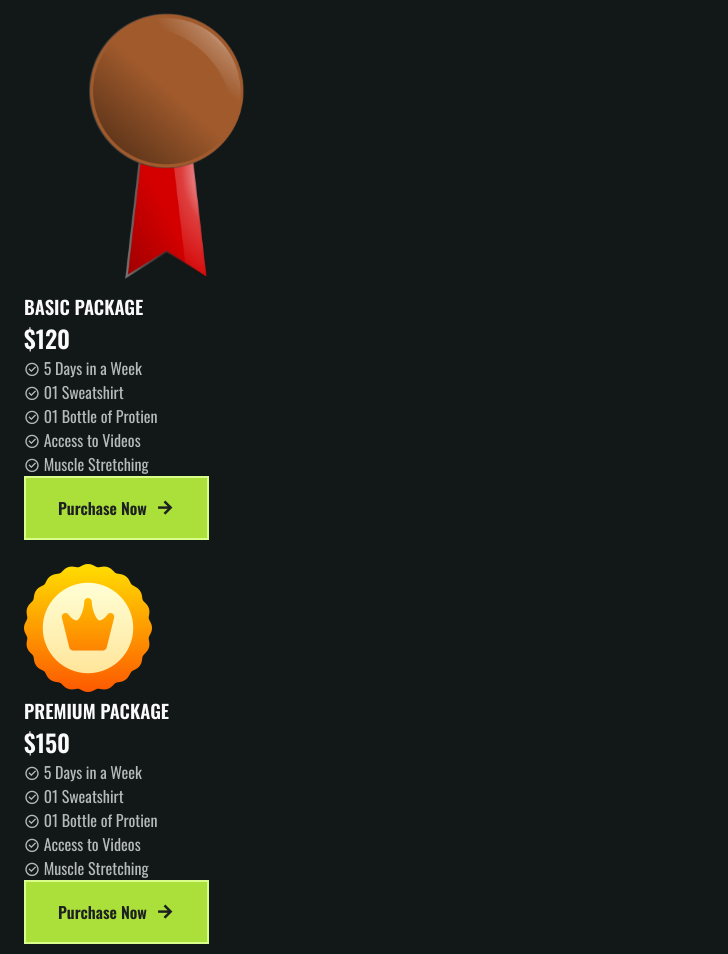
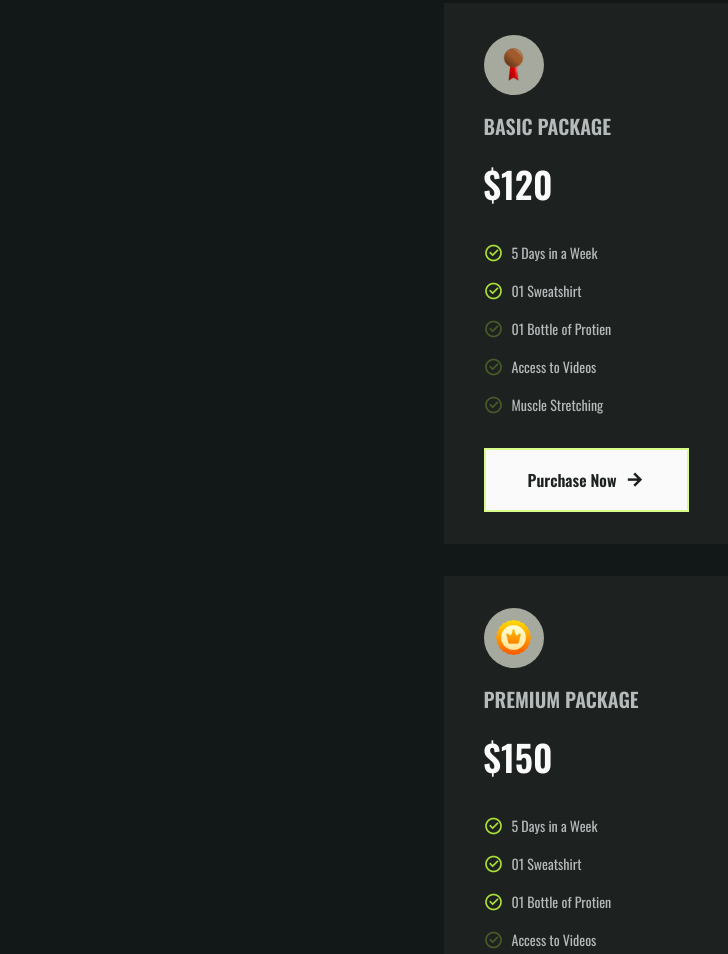
Before and after one commit to Izzyharvin/CardioApe, a website: page homepage.html in a window 1280 px wide. Shown: the part 3435-4389 px from the top of the page, without its empty margins (0-728 px from the left). Drawn offline with nearby package versions, Linux system fonts and the light colour scheme; a web font is replaced by a local one.

Commit message:
finish program plan

```diff
--- a/css/style.css
+++ b/css/style.css
@@ -556,7 +556,69 @@ img {
 /*---------------------------/////////// XI. PRICING /////////// ---------------------------*/
 .pricing__container {
   grid-template-columns: 285px;
-  justify-contentL
+  justify-content: center;
+  row-gap: 2rem;
+}
+
+.pricing__card, .pricing__shape, .pricing__list {
+  display: grid;
+}
+
+.pricing__card {
+  row-gap: 2rem;
+  background-color: hsla(79, 6%, 64%, .07);
+  padding: 2rem 2.5rem;
+}
+
+.pricing__img {
+  width: 35px;
+}
+
+.pricing__shape {
+  width: 60px;
+  height: 60px;
+  background-color: var(--first-color-gray);
+  border-radius: 50%;
+  place-items: center;
+  margin-bottom: 1rem;
+}
+
+.pricing__title {
+  font-size: var(--h3-font-size);
+  color: var(--text-color);
+  margin-bottom: 1rem;
+}
+
+.pricing__number {
+  font-size: var(--h1-font-size);
+}
+
+.pricing__list {
+  row-gap: 1rem;
+}
+
+.pricing__item {
+  display: flex;
+  column-gap: .5rem;
+  align-items: center;
+  font-size: var(--small-font-size);
+}
+
+.pricing__item i {
+  font-size: 1.25rem;
+  color: var(--first-color);
+}
+
+.pricing__item-opacity {
+  opacity: .3;
+}
+
+.pricing__button {
+  background-color: var(--title-color);
+}
+
+.pricing__button:hover {
+  background-color: var(--title-color);
 }
 
 /*---------------------------/////////// XII. CALCULATE /////////// ---------------------------*/
--- a/homepage.html
+++ b/homepage.html
@@ -249,13 +249,13 @@
                                 <i class="ri-checkbox-circle-line"></i> 01 Sweatshirt
                             </li>
                             <li class="pricing__item">
-                                <i class="ri-checkbox-circle-line"></i> 01 Bottle of Protien
+                                <i class="ri-checkbox-circle-line pricing__item-opacity"></i> 01 Bottle of Protien
                             </li>
                             <li class="pricing__item">
-                                <i class="ri-checkbox-circle-line"></i> Access to Videos
+                                <i class="ri-checkbox-circle-line pricing__item-opacity"></i> Access to Videos
                             </li>
                             <li class="pricing__item">
-                                <i class="ri-checkbox-circle-line"></i> Muscle Stretching
+                                <i class="ri-checkbox-circle-line pricing__item-opacity"></i> Muscle Stretching
                             </li>
                         </ul>
 
@@ -285,10 +285,10 @@
                                 <i class="ri-checkbox-circle-line"></i> 01 Bottle of Protien
                             </li>
                             <li class="pricing__item">
-                                <i class="ri-checkbox-circle-line"></i> Access to Videos
+                                <i class="ri-checkbox-circle-line pricing__item-opacity"></i> Access to Videos
                             </li>
                             <li class="pricing__item">
-                                <i class="ri-checkbox-circle-line"></i> Muscle Stretching
+                                <i class="ri-checkbox-circle-line pricing__item-opacity"></i> Muscle Stretching
                             </li>
                         </ul>
 
```
